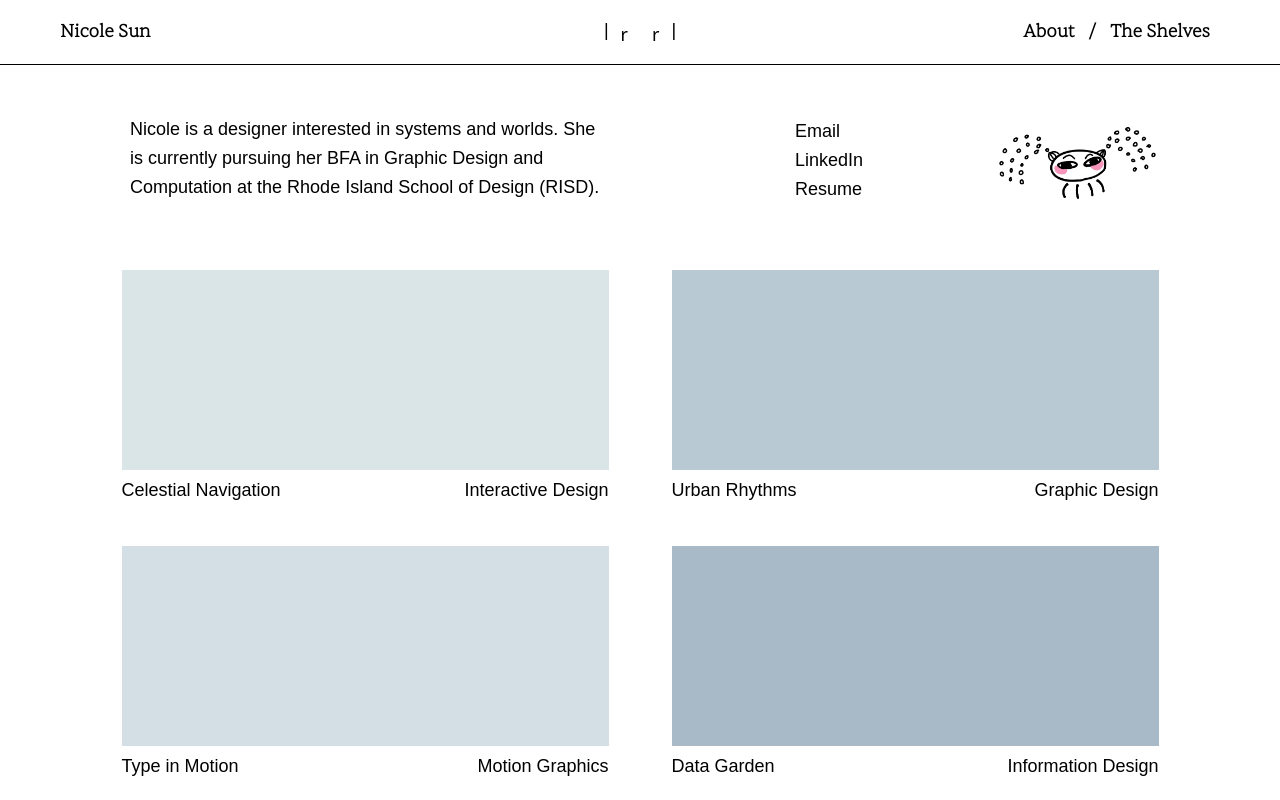
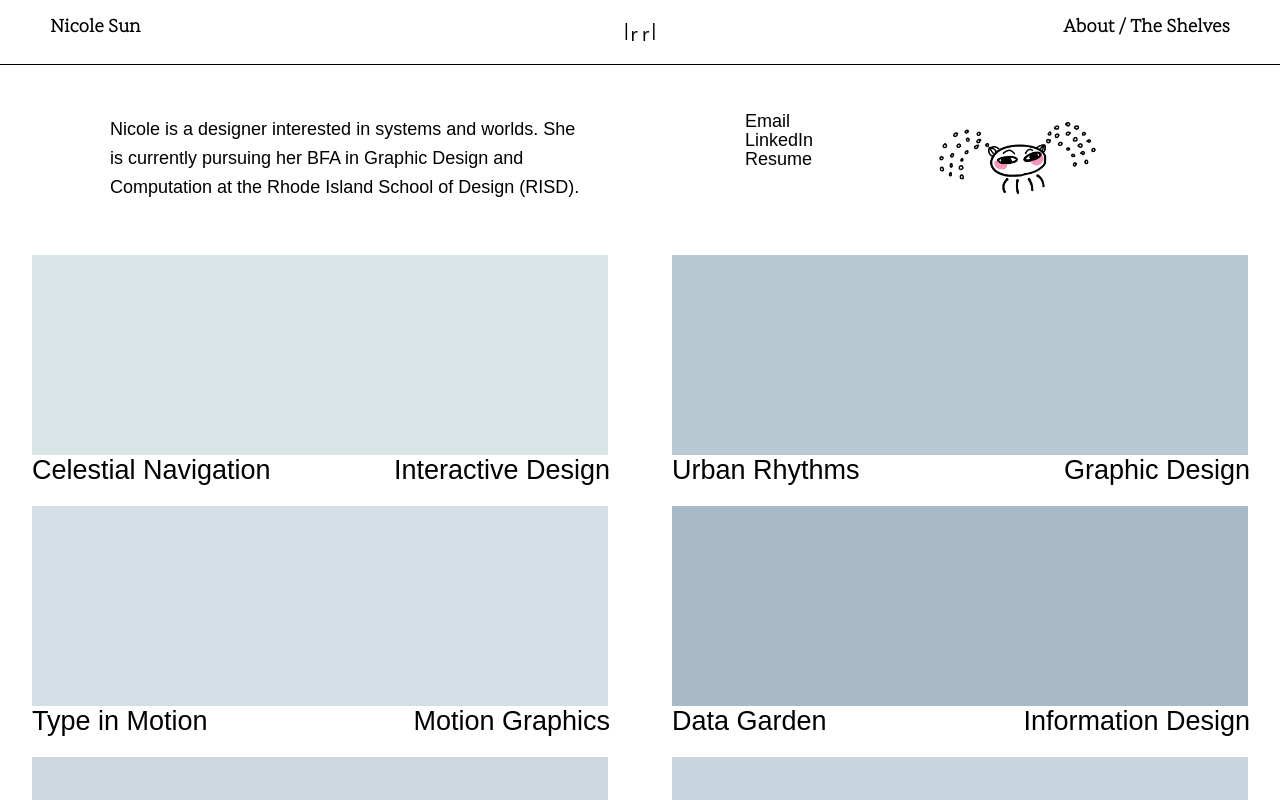
Before and after one commit to cornercreature/Portfolio-Website, a plain HTML site: page main.html in a window 1280 px wide. Drawn offline with Linux system fonts and the light colour scheme; a web font is replaced by a local one.

Commit message:
container adjustments

```diff
--- a/maincontrol.js
+++ b/maincontrol.js
@@ -91,11 +91,11 @@ function createWorkThumbnail(workData) {
     const workInfo = document.createElement('div');
     workInfo.className = 'work-info';
 
-    const title = document.createElement('span');
+    const title = document.createElement('h2');
     title.className = 'work-title';
     title.textContent = workData.title;
 
-    const category = document.createElement('span');
+    const category = document.createElement('h2');
     category.className = 'work-category';
     category.textContent = workData.category;
 
--- a/mainstyle.css
+++ b/mainstyle.css
@@ -9,7 +9,7 @@
 }
 
 *{
-    margin:5px 10px;
+    margin:0px 0px;
     padding: 0px;
 }
 
@@ -308,16 +308,12 @@ p#links{
 
 /* Left-specific work items */
 .work-item-left {
-    margin: 0 40px 15px 0px;
-    padding-left:80px;
     width: 680px;
     /* Add custom styles for left work items here */
 }
 
 /* Right-specific work items */
 .work-item-right {
-    margin: 0 0px 15px 0px;
-    padding-right:80px;
     width: 680px;
     /* Add custom styles for right work items here */
 }
@@ -360,6 +356,7 @@ p#links{
     display: flex;
     justify-content: space-between;
     margin: 0px 0 0 0;
+    padding-right: 8px;
     font-family: "Rethink Sans", sans-serif;
     font-size: 18px;
     box-sizing: border-box;
@@ -367,6 +364,7 @@ p#links{
 
 .work-title {
     font-weight: 400;
+    text-align: right;
 }
 
 .work-category {
```
Also changed, not shown: 2 other files.
